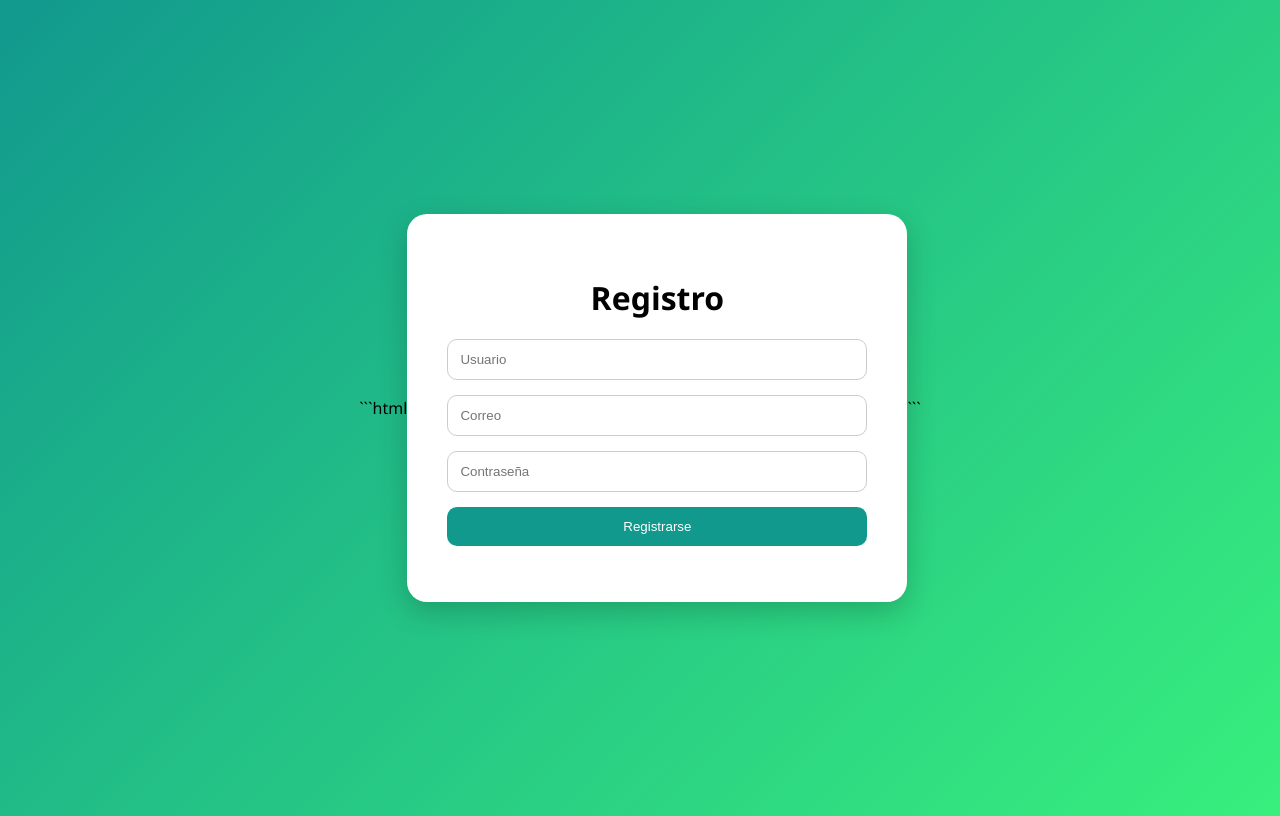
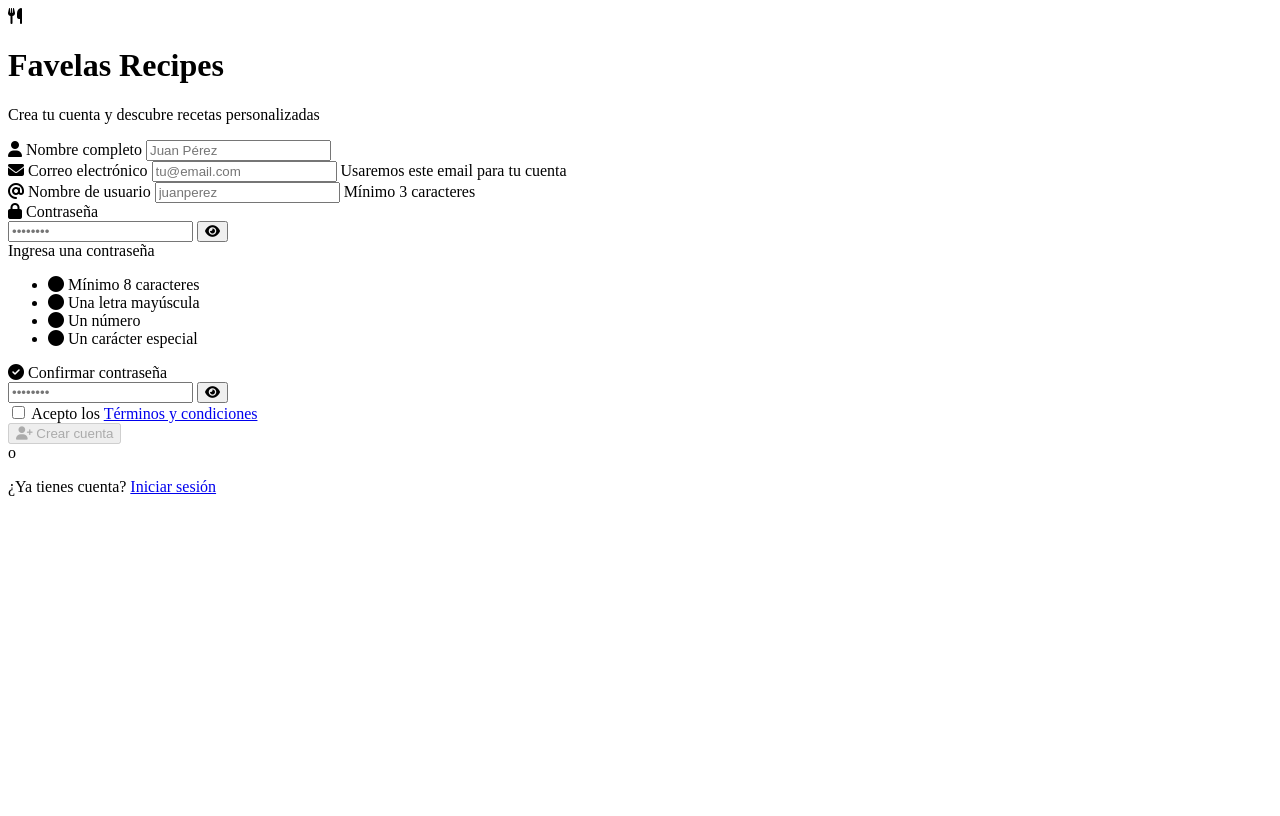
Before and after one commit to Sebasbehe/Favelas-recipes, a FastAPI app: page /register in a window 1280 px wide. After the commit the page ends 496 px from the top, so only its background shows below. Run offline with FastAPI, Linux system fonts and the light colour scheme.

Commit message:
add registration page with password strength validation

````diff
--- a/app/templates/register.html
+++ b/app/templates/register.html
@@ -1,149 +1,138 @@
-```html
 <!DOCTYPE html>
 <html lang="es">
 <head>
-<meta charset="UTF-8">
-<meta name="viewport" content="width=device-width, initial-scale=1.0">
-
-<title>Registro</title>
-
-<style>
-
-body{
-font-family:Segoe UI;
-background:linear-gradient(135deg,#11998e,#38ef7d);
-display:flex;
-justify-content:center;
-align-items:center;
-height:100vh;
-}
-
-.card{
-background:white;
-padding:40px;
-width:420px;
-border-radius:20px;
-box-shadow:0 10px 30px rgba(0,0,0,.2);
-}
-
-h1{
-text-align:center;
-margin-bottom:20px;
-}
-
-input{
-width:100%;
-padding:12px;
-margin-bottom:15px;
-border-radius:10px;
-border:1px solid #ccc;
-}
-
-button{
-width:100%;
-padding:12px;
-background:#11998e;
-color:white;
-border:none;
-border-radius:10px;
-cursor:pointer;
-}
-
-button:hover{
-background:#0e8078;
-}
-
-a{
-display:block;
-margin-top:15px;
-text-align:center;
-}
-</style>
-
+    <meta charset="UTF-8">
+    <meta name="viewport" content="width=device-width, initial-scale=1.0">
+    <title>Registro - Favelas Recipes</title>
+    <link rel="stylesheet" href="{{ url_for('static', path='css/register.css') }}">
+    <link rel="stylesheet" href="https://cdnjs.cloudflare.com/ajax/libs/font-awesome/6.4.0/css/all.min.css">
 </head>
 <body>
+    <div class="auth-container">
+        <div class="auth-card">
+            <!-- Logo y título -->
+            <div class="auth-header">
+                <div class="auth-logo">
+                    <i class="fas fa-utensils"></i>
+                </div>
+                <h1>Favelas Recipes</h1>
+                <p>Crea tu cuenta y descubre recetas personalizadas</p>
+            </div>
 
-<div class="card">
+            <!-- Formulario de registro -->
+            <form id="registerForm" class="auth-form">
+                <!-- Nombre completo -->
+                <div class="form-group">
+                    <label for="fullname">
+                        <i class="fas fa-user"></i>
+                        Nombre completo
+                    </label>
+                    <input type="text" id="fullname" name="fullname"
+                           placeholder="Juan Pérez" required autocomplete="name">
+                </div>
 
-<h1>Registro</h1>
+                <!-- Correo electrónico -->
+                <div class="form-group">
+                    <label for="email">
+                        <i class="fas fa-envelope"></i>
+                        Correo electrónico
+                    </label>
+                    <input type="email" id="email" name="email"
+                           placeholder="tu@email.com" required autocomplete="email">
+                    <span class="input-hint">Usaremos este email para tu cuenta</span>
+                </div>
 
-<form id="registerForm">
+                <!-- Nombre de usuario -->
+                <div class="form-group">
+                    <label for="username">
+                        <i class="fas fa-at"></i>
+                        Nombre de usuario
+                    </label>
+                    <input type="text" id="username" name="username"
+                           placeholder="juanperez" required autocomplete="username">
+                    <span class="input-hint" id="usernameHint">Mínimo 3 caracteres</span>
+                </div>
 
-<input
-type="text"
-id="username"
-placeholder="Usuario"
-required
->
+                <!-- Contraseña -->
+                <div class="form-group">
+                    <label for="password">
+                        <i class="fas fa-lock"></i>
+                        Contraseña
+                    </label>
+                    <div class="password-wrapper">
+                        <input type="password" id="password" name="password"
+                               placeholder="••••••••" required autocomplete="new-password">
+                        <button type="button" class="toggle-password" data-target="password" aria-label="Mostrar contraseña">
+                            <i class="fas fa-eye"></i>
+                        </button>
+                    </div>
+                    <div class="password-strength">
+                        <div class="strength-bar"></div>
+                        <div class="strength-bar"></div>
+                        <div class="strength-bar"></div>
+                        <div class="strength-bar"></div>
+                        <span class="strength-text">Ingresa una contraseña</span>
+                    </div>
+                    <ul class="password-requirements">
+                        <li id="req-length"><i class="fas fa-circle"></i> Mínimo 8 caracteres</li>
+                        <li id="req-upper"><i class="fas fa-circle"></i> Una letra mayúscula</li>
+                        <li id="req-number"><i class="fas fa-circle"></i> Un número</li>
+                        <li id="req-special"><i class="fas fa-circle"></i> Un carácter especial</li>
+                    </ul>
+                </div>
 
-<input
-type="email"
-id="email"
-placeholder="Correo"
-required
->
+                <!-- Confirmar contraseña -->
+                <div class="form-group">
+                    <label for="confirm_password">
+                        <i class="fas fa-check-circle"></i>
+                        Confirmar contraseña
+                    </label>
+                    <div class="password-wrapper">
+                        <input type="password" id="confirm_password" name="confirm_password"
+                               placeholder="••••••••" required autocomplete="new-password">
+                        <button type="button" class="toggle-password" data-target="confirm_password" aria-label="Mostrar contraseña">
+                            <i class="fas fa-eye"></i>
+                        </button>
+                    </div>
+                    <span id="match-message" class="input-hint"></span>
+                </div>
 
-<input
-type="password"
-id="password"
-placeholder="Contraseña"
-required
->
+                <!-- Términos y condiciones -->
+                <div class="form-options">
+                    <label class="checkbox-label">
+                        <input type="checkbox" id="terms" required>
+                        <span class="checkmark"></span>
+                        Acepto los <a href="/terms" target="_blank">Términos y condiciones</a>
+                    </label>
+                </div>
 
-<button type="submit">
-Registrarse
-</button>
+                <!-- Botón de registro -->
+                <button type="submit" class="btn-register" id="registerBtn" disabled>
+                    <i class="fas fa-user-plus"></i>
+                    Crear cuenta
+                </button>
+            </form>
 
-</form>
+            <!-- Separador -->
+            <div class="auth-divider">
+                <span>o</span>
+            </div>
 
-<script>
+            <!-- Link a login -->
+            <div class="auth-footer">
+                <p>¿Ya tienes cuenta?
+                    <a href="/login" class="login-link">Iniciar sesión</a>
+                </p>
+            </div>
+        </div>
 
-document
-.getElementById("registerForm")
-.addEventListener("submit", async(e)=>{
+        <!-- Mensaje de error/toast -->
+        <div id="toast" class="toast hidden">
+            <span class="toast-icon"></span>
+            <span class="toast-message"></span>
+        </div>
+    </div>
 
-e.preventDefault();
-
-const response = await fetch(
-"/auth/register",
-{
-method:"POST",
-headers:{
-"Content-Type":"application/json"
-},
-body:JSON.stringify({
-username:
-document.getElementById("username").value,
-email:
-document.getElementById("email").value,
-password:
-document.getElementById("password").value
-})
-}
-);
-
-const data = await response.json();
-
-if(response.ok){
-
-alert(
-"Usuario registrado"
-);
-
-window.location.href =
-"/login";
-
-}else{
-
-alert(data.detail);
-
-}
-
-});
-
-</script>
-</div>
-
+    <script src="{{ url_for('static', path='js/register.js') }}"></script>
 </body>
 </html>
-```
````
